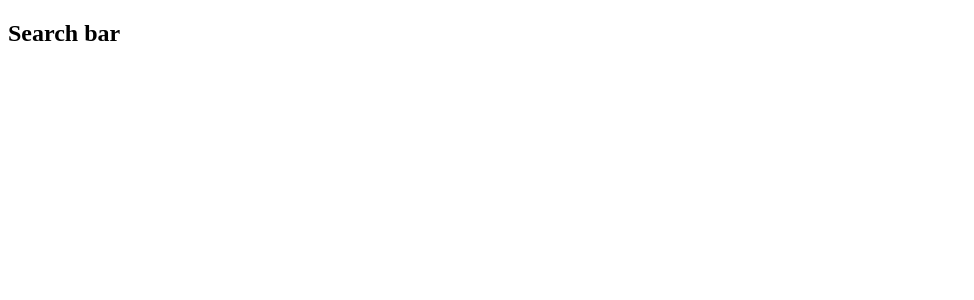
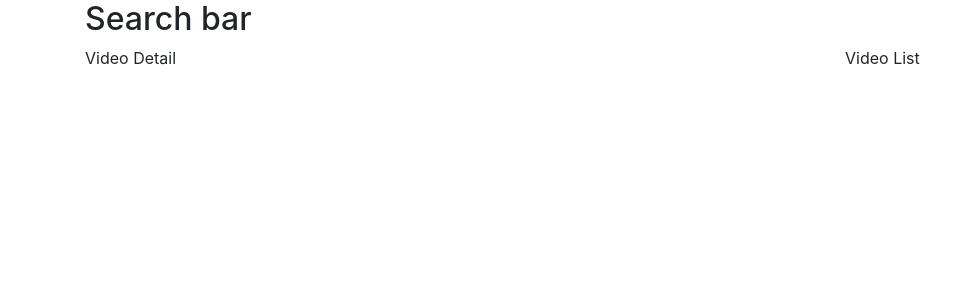
Before and after one commit to evanejtucker/youtube-react, a React (Create React App) app: page / in a window 1280 px wide. Shown: the top 300 px of the page, without its empty margins (0-974 px from the left). Built offline with nearby package versions, Linux system fonts and the light colour scheme.

Commit message:
added reactstrap and basic grid

```diff
--- a/src/App.js
+++ b/src/App.js
@@ -1,12 +1,25 @@
 import React, { Component } from 'react';
 import SearchBar from './components/SearchBar';
+import { Container, Row, Col } from 'reactstrap';
 
 class App extends Component {
   render() {
     return (
-      <div className="App">
-        <SearchBar/>
-      </div>
+      <Container>
+          <Row>
+            <Col>
+              <SearchBar/>
+            </Col>
+          </Row>
+          <Row>
+            <Col md="8" sm="12">
+              Video Detail
+            </Col>
+            <Col md="4" sm="12">
+              Video List
+            </Col>
+          </Row>
+      </Container>
     );
   }
 }
--- a/src/index.js
+++ b/src/index.js
@@ -2,6 +2,8 @@ import React from 'react';
 import ReactDOM from 'react-dom';
 import App from './App';
 import registerServiceWorker from './registerServiceWorker';
+import 'bootstrap/dist/css/bootstrap.min.css';
+
 
 ReactDOM.render(<App />, document.getElementById('root'));
 registerServiceWorker();
```
